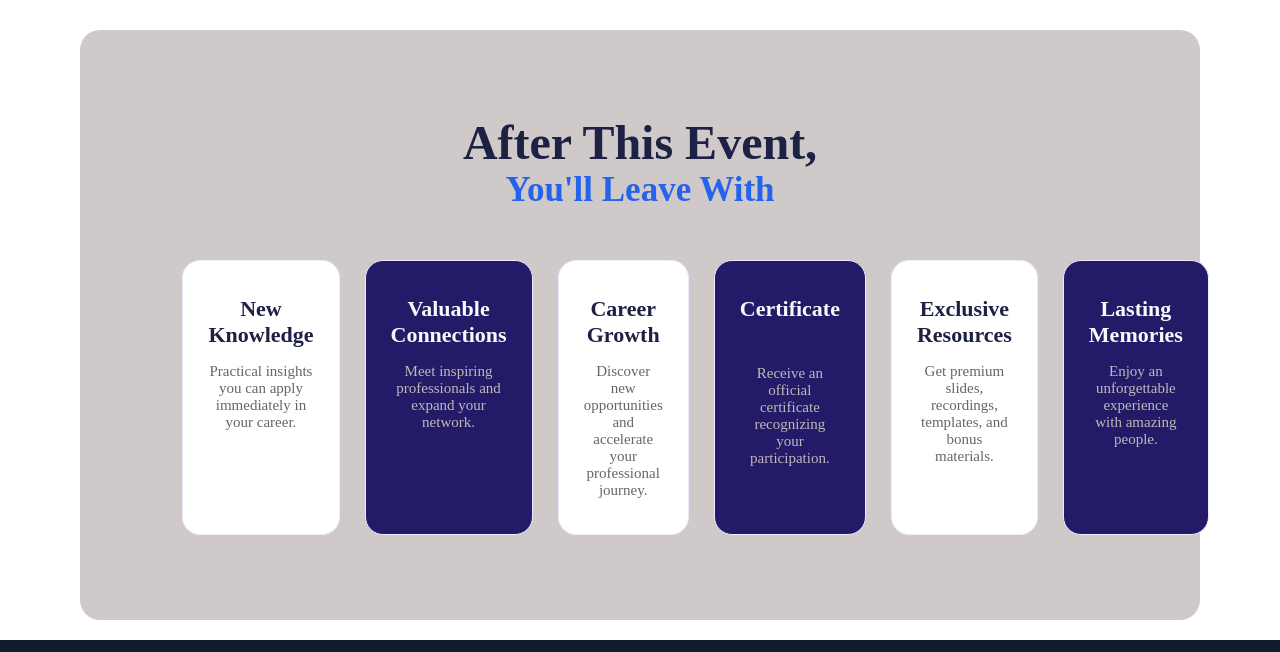
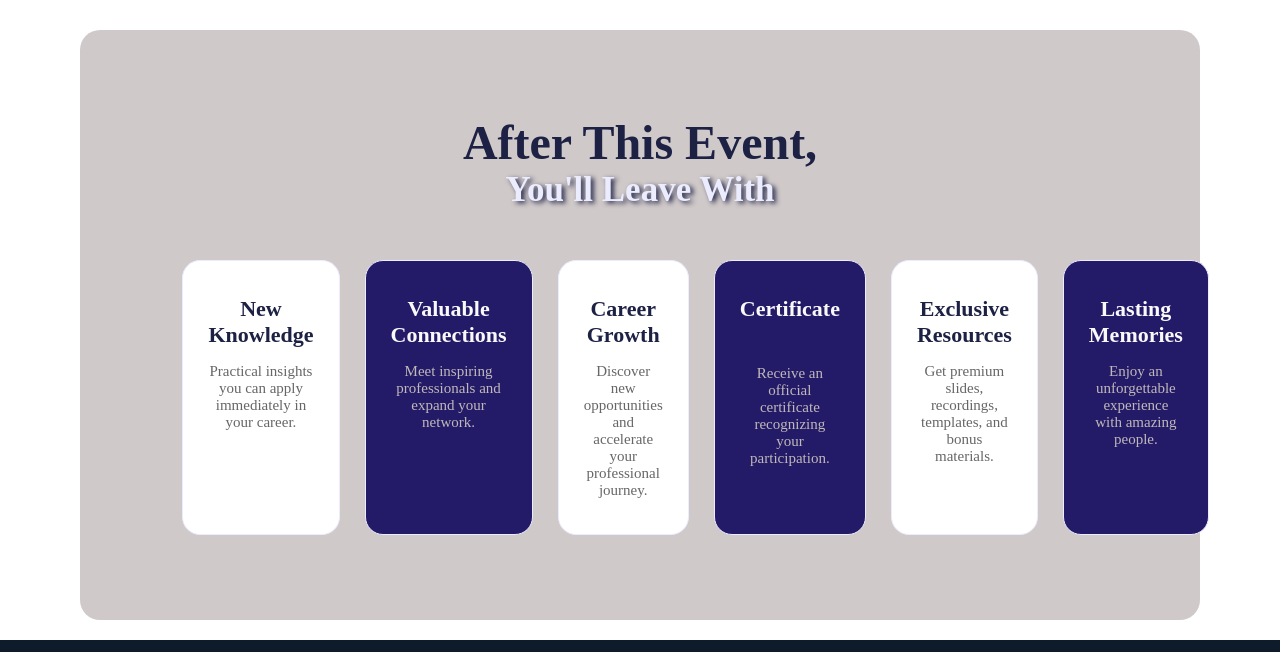
Before and after one commit to sajadul-dev/B14_Assaignment_01, a plain HTML site: page index.html in a window 1280 px wide. Shown: the part 2666-3318 px from the top of the page. Drawn offline with Linux system fonts and the light colour scheme.

Commit message:
add text shadow

```diff
--- a/style.css
+++ b/style.css
@@ -245,10 +245,9 @@ header {
 }
 .section-title span{
     display:block;
-    color:#2563eb;
+    color:#ececff;
     font-size: 35px;
-
-
+     text-shadow: 3px 2px 5px #1d2144;
 }
 
 /* 6 times card grid */
```
